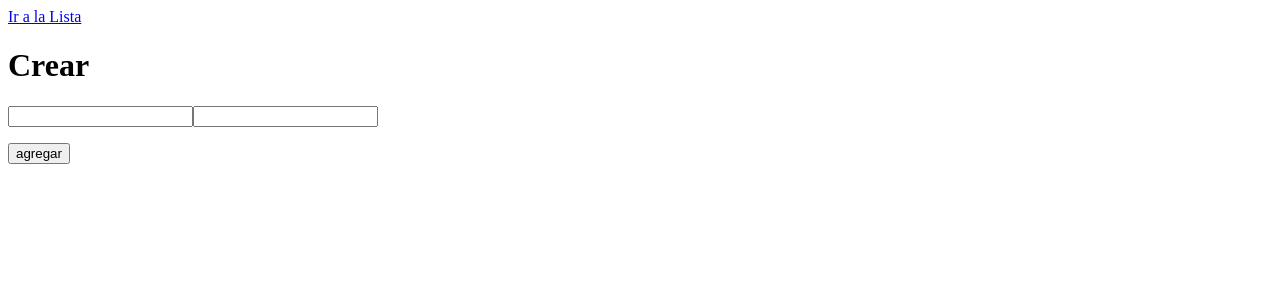
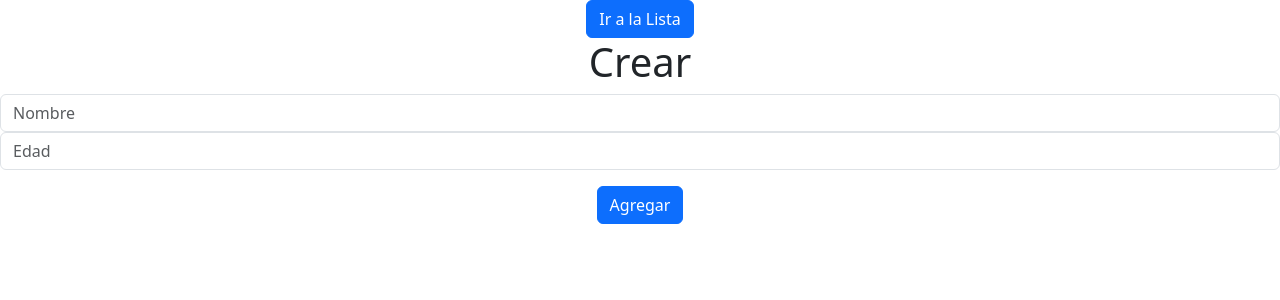
Before and after one commit to lefasom/vuex-crud, a Vue app: page /crear in a window 1280 px wide. Shown: the top 300 px of the page. Built offline with nearby package versions, Linux system fonts and the light colour scheme.

Commit message:
agrege estilos

```diff
--- a/package.json
+++ b/package.json
@@ -10,6 +10,7 @@
   },
   "dependencies": {
     "@vue/compiler-sfc": "^3.3.4",
+    "bootstrap": "^5.3.0",
     "firebase": "^9.22.2",
     "uuid": "^9.0.0",
     "vue": "^3.2.36",
--- a/src/main.js
+++ b/src/main.js
@@ -2,6 +2,8 @@ import { createApp } from 'vue'
 import App from './App.vue'
 import router from './router/router'
 import store from '../vuex/store';
+import 'bootstrap/dist/css/bootstrap.css';
+import 'bootstrap/dist/js/bootstrap.js';
 
 const app = createApp(App);
 app.use(store);
--- a/src/views/Crear.vue
+++ b/src/views/Crear.vue
@@ -1,15 +1,22 @@
 <template>
-    <router-link to="/lista">Ir a la Lista</router-link>
-    <h1>Crear </h1>
-    <input v-on:keyup.enter='add' v-model="item.nombre">
-    <input v-on:keyup.enter='add' v-model="item.edad">
-    <p>{{ personaje }}</p>
-    <button v-on:click="add">agregar</button>
-    <div v-for="(item, index) of lista" :key="index">
+     <div class="text-center">
+      <router-link to="/lista" class="btn btn-primary">Ir a la Lista</router-link>
+      <h1>Crear</h1>
+      <div class="form-group">
+        <input class="form-control" v-on:keyup.enter="add" v-model="item.nombre" placeholder="Nombre">
+      </div>
+      <div class="form-group">
+        <input class="form-control" v-on:keyup.enter="add" v-model="item.edad" placeholder="Edad">
+      </div>
+      <p>{{ personaje }}</p>
+      <button class="btn btn-primary" v-on:click="add">Agregar</button>
+      <div v-for="(item, index) of lista" :key="index" class="mt-3">
         {{ index }} - Nombre: {{ item.nombre }} - Edad: {{ item.edad }}
-        <button v-on:click="eliminar(index)">eliminar</button>
+        <button class="btn btn-danger" v-on:click="eliminar(index)">Eliminar</button>
+      </div>
     </div>
-</template>
+  </template>
+
 <script>
 import { ref } from 'vue'
 import { useRouter } from 'vue-router';
--- a/src/views/Editar.vue
+++ b/src/views/Editar.vue
@@ -1,11 +1,18 @@
 <template>
-    <router-link to="/lista">Ir a la Lista</router-link>
-    <h1>Editar </h1>
-    <input v-on:keyup.enter='editar' v-model="item.nombre">
-    <input v-on:keyup.enter='editar' v-model="item.edad">
-    <p>{{ item }}</p>
-    <button v-on:click="editar">Editar</button>
-</template>
+     <div class="text-center">
+      <router-link to="/lista" class="btn btn-primary">Ir a la Lista</router-link>
+      <h1 class="mt-3">Editar</h1>
+      <div class="form-group">
+        <input class="form-control" v-on:keyup.enter="editar" v-model="item.nombre" placeholder="Nombre">
+      </div>
+      <div class="form-group">
+        <input class="form-control" v-on:keyup.enter="editar" v-model="item.edad" placeholder="Edad">
+      </div>
+      <p>{{ item }}</p>
+      <button class="btn btn-primary" v-on:click="editar">Editar</button>
+    </div>
+  </template>
+
 <script>
 import { onMounted, computed } from 'vue'
 import { useRouter } from 'vue-router';
--- a/src/views/ListaDeElementos.vue
+++ b/src/views/ListaDeElementos.vue
@@ -1,25 +1,32 @@
 <template>
-    <router-link to="/">Ir a la Home</router-link>
-    | <router-link to="/crear">Crear</router-link>
-    <h1>Lista</h1>
-    <div v-for="(item, index) of items" :key="index">
-        <table>
+     <div class="text-center">
+      <router-link to="/">Ir a la Home</router-link> |
+      <router-link to="/crear">Crear</router-link>
+      <h1>Lista</h1>
+      <div v-for="(item, index) of items" :key="index">
+        <table class="table table-striped">
+          <thead>
             <tr>
-                <th> Nombre </th>
-                <th> Edad </th>
-                <th> Acciones </th>
+              <th>Nombre</th>
+              <th>Edad</th>
+              <th>Acciones</th>
             </tr>
+          </thead>
+          <tbody>
             <tr>
-                <td> {{ item.value.nombre }}</td>
-                <td> {{ item.value.edad }}</td>
-                <td>
-                    <router-link :to="`/editar/${item.id}`">Editar</router-link>
-                    <button @click="deleteItem(index, item.id)">Eliminar</button>
-                </td>
+              <td>{{ item.value.nombre }}</td>
+              <td>{{ item.value.edad }}</td>
+              <td>
+                <router-link :to="`/editar/${item.id}`" class="btn btn-primary">Editar</router-link>
+                <button @click="deleteItem(index, item.id)" class="btn btn-danger">Eliminar</button>
+              </td>
             </tr>
+          </tbody>
         </table>
+      </div>
     </div>
-</template>
+  </template>
+
 <style>
 table {
     border-collapse: collapse;
--- a/src/views/Principal.vue
+++ b/src/views/Principal.vue
@@ -1,11 +1,11 @@
 <template>
-  <div>
-    <Img :imageUrl="imageUrl" />
-    <h1>Home</h1>
-    <router-link to="/lista">Lista</router-link>
-
+  <div class="text-center">
+    <img :src="imageUrl" class="img-fluid" alt="Imagen" /> <!-- Aplicando clase de Bootstrap "img-fluid" para una imagen responsiva -->
+    <h1 class="mt-3">Home</h1> <!-- Aplicando clase de Bootstrap "mt-3" para un margen superior de tamaño medio -->
+    <router-link to="/lista" class="btn btn-primary">Lista</router-link> <!-- Aplicando clases de Bootstrap para un botón primario -->
   </div>
 </template>
+
 
 <script>
 import { ref } from 'vue'
--- a/vuex/store.js
+++ b/vuex/store.js
@@ -23,9 +23,9 @@ const store = createStore({
     // updateItem(state, { index, newItem }) {
     //   state.items.splice(index, 1, newItem);
     // },
-    // deleteItem(state, index) {
-    //   state.items.splice(index, 1);
-    // }
+    deleteItem(state, index) {
+      state.items.splice(index, 1);
+    }
   },
   actions: {
     async fetchItems({ commit }) {
```
Also changed, not shown: 1 other file (tests, documents, lock files or other folders).
